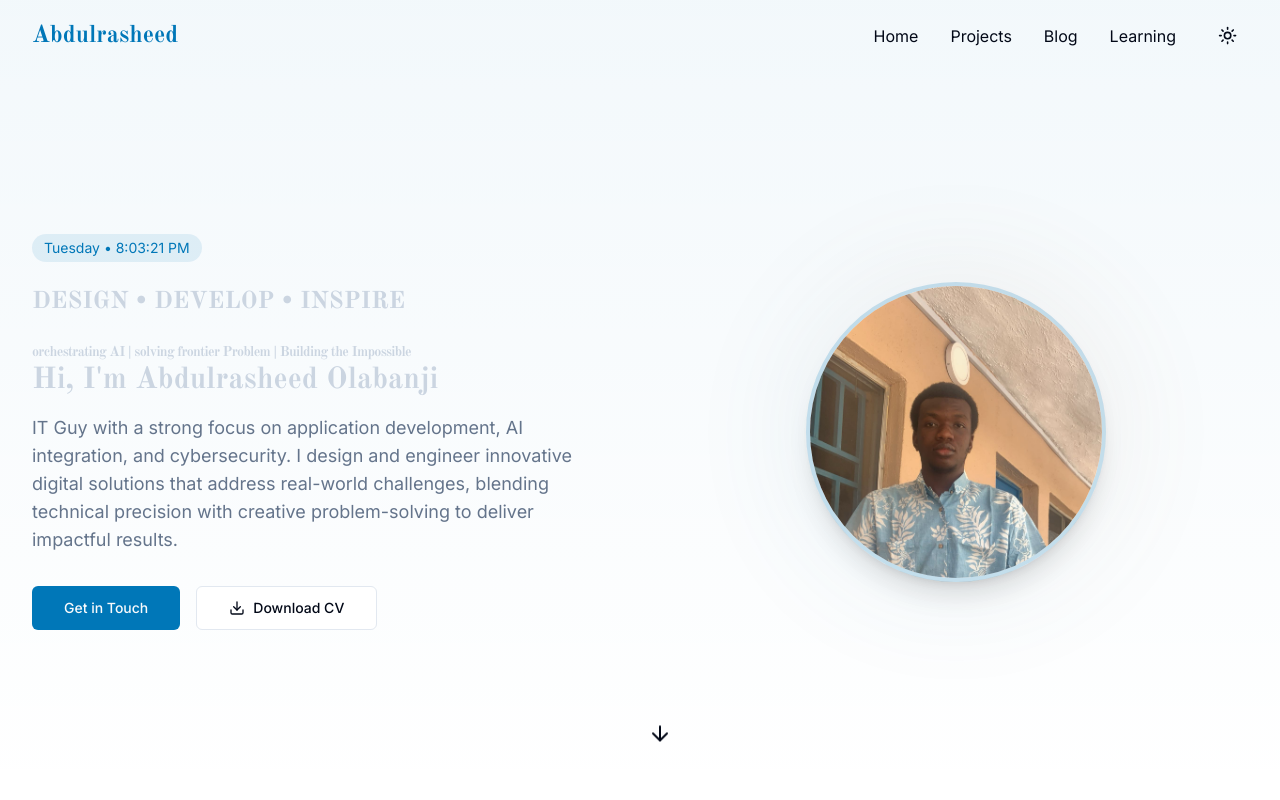
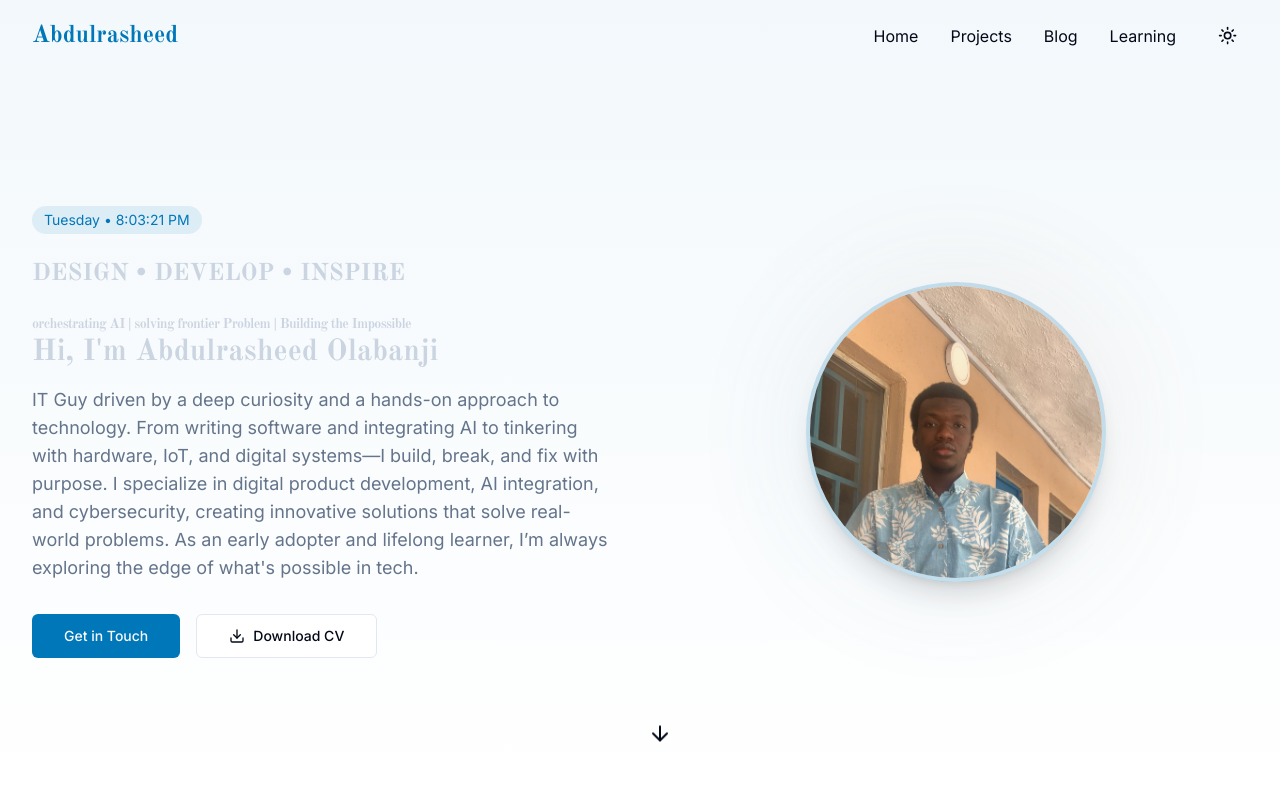
Before and after one commit to Abdul1013/my-Website, a Next.js app: page / in a window 1280 px wide. Shown: the top 800 px of the page. Built offline with nearby package versions, Linux system fonts and the light colour scheme.

Commit message:
updated hero section

```diff
--- a/components/hero.tsx
+++ b/components/hero.tsx
@@ -68,11 +68,14 @@ export default function Hero() {
               </h2>
 
               <p className="text-lg mb-8 text-muted-foreground max-w-2xl mx-auto lg:mx-0">
-                IT Guy with a strong focus on  application
-                development, AI integration, and cybersecurity. I design and
-                engineer innovative digital solutions that address real-world
-                challenges, blending technical precision with creative
-                problem-solving to deliver impactful results.
+                IT Guy driven by a deep curiosity and a hands-on approach to
+                technology. From writing software and integrating AI to
+                tinkering with hardware, IoT, and digital systems—I build,
+                break, and fix with purpose. I specialize in digital product
+                development, AI integration, and cybersecurity, creating
+                innovative solutions that solve real-world problems. As an early
+                adopter and lifelong learner, I’m always exploring the edge of
+                what's possible in tech.
               </p>
             </motion.div>
 
```
